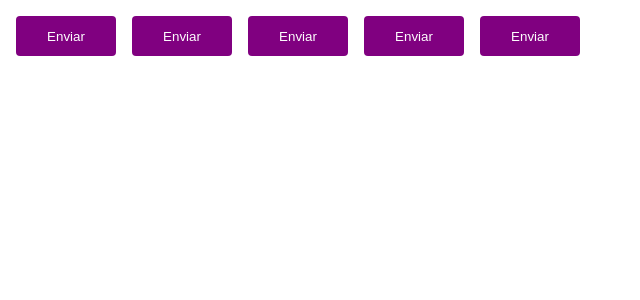
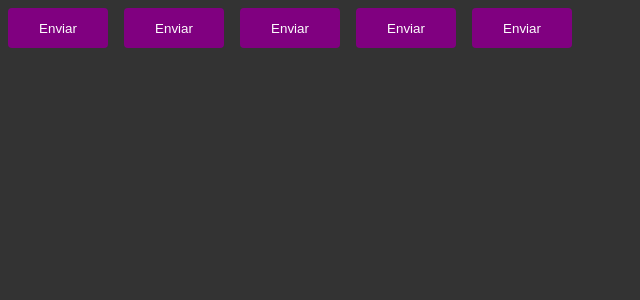
Before and after one commit to carlos3duardo/ignite-timer, a React (Vite) app: page / in a window 1280 px wide. Shown: the top 300 px of the page, without its empty margins (0-640 px from the left). Built offline with nearby package versions, Linux system fonts and the light colour scheme.

Commit message:
Criando estilos globais

```diff
--- a/src/App.tsx
+++ b/src/App.tsx
@@ -1,5 +1,7 @@
 import { ThemeProvider } from 'styled-components';
 import { Button } from './components/Button'
+
+import { GlobalStyle } from './styles/themes/global';
 import { defaultTheme } from './styles/themes/default';
 
 function App() {
@@ -11,6 +13,8 @@
       <Button scheme="danger" />
       <Button scheme="success" />
       <Button />
+
+      <GlobalStyle />
     </ThemeProvider>
   )
 }
--- /dev/null
+++ b/src/styles/themes/global.ts
@@ -0,0 +1,14 @@
+import { createGlobalStyle } from 'styled-components';
+
+export const GlobalStyle = createGlobalStyle`
+  * {
+    margin: 0;
+    padding: 0;
+    box-sizing: border-box;
+  }
+
+  body {
+    background: #333;
+    color: #fcfcfc;
+  }
+`
```
